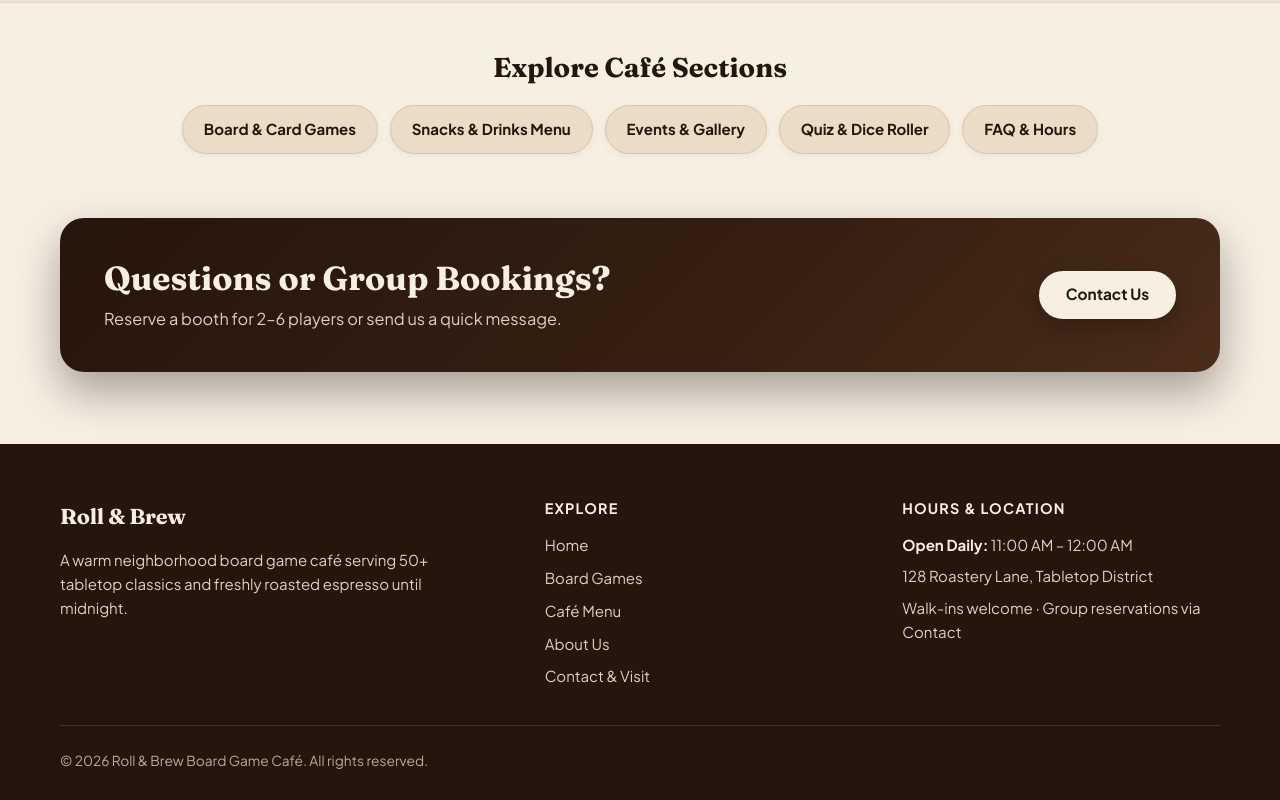
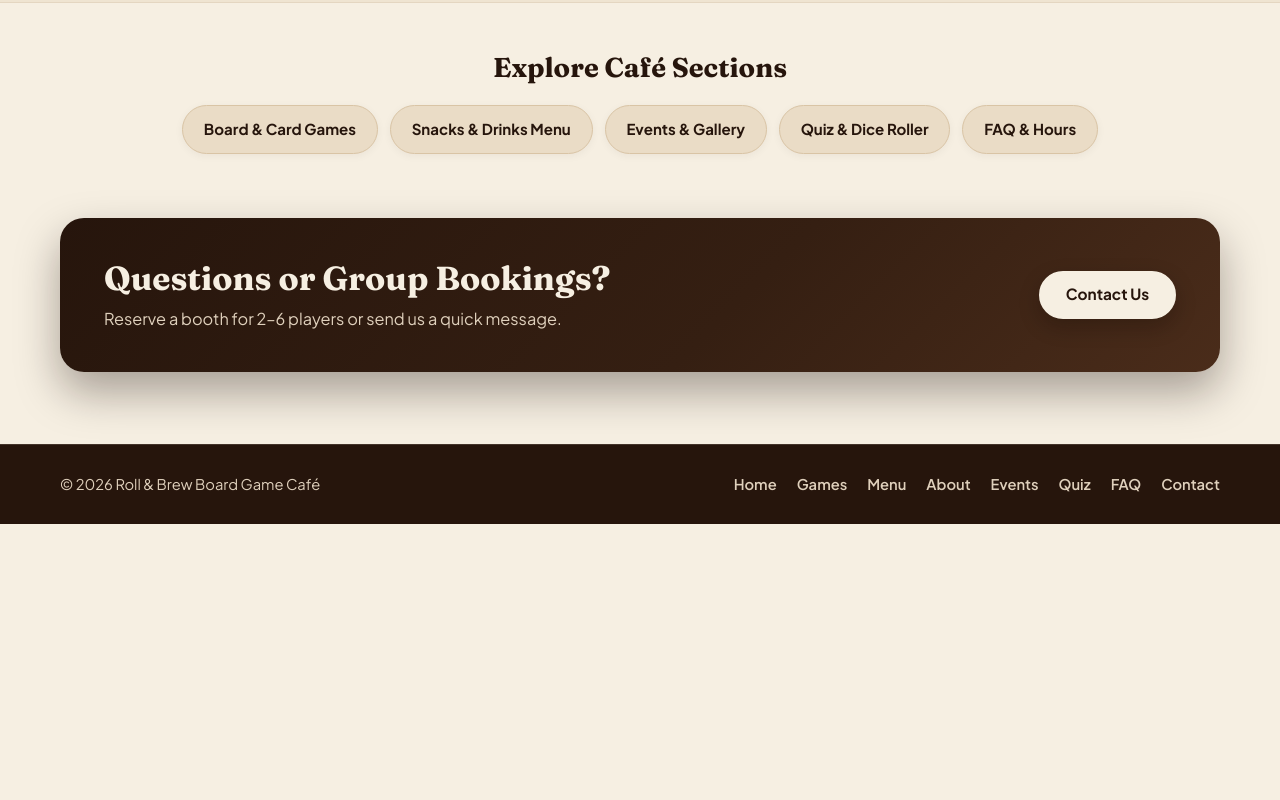
Before and after one commit to Muhammad-Talha-Khan2058/SE-E_Group03_RollAndBrew, a plain HTML site: page index.html in a window 1280 px wide. Shown: the part 1702-2502 px from the top of the page. After the commit the page ends 2226 px from the top, so only its background shows below. Drawn offline with Linux system fonts and the light colour scheme.

Commit message:
Fixed logo

```diff
--- a/css/home-about-contact.css
+++ b/css/home-about-contact.css
@@ -150,8 +150,18 @@ svg {
   display: inline-flex;
   align-items: center;
   justify-content: center;
+  width: 40px;
+  height: 40px;
+  overflow: hidden;
   border-radius: 10px;
+  background-color: var(--bg-cream);
   box-shadow: 0 2px 8px rgba(0, 0, 0, 0.2);
+}
+
+.brand-logo-img {
+  width: 100%;
+  height: 100%;
+  object-fit: cover;
 }
 
 .brand-text {
@@ -901,6 +911,8 @@ svg {
   justify-content: space-between;
   gap: 2rem;
   flex-wrap: wrap;
+  width: 100%;
+  margin-inline: auto;
   padding: 2.5rem 2.75rem;
   border-radius: var(--radius-lg);
   background: linear-gradient(135deg, var(--coffee-darkest) 0%, var(--coffee-dark) 58%, var(--coffee-medium) 100%);
@@ -937,66 +949,45 @@ svg {
 }
 
 /* ==========================================================================
-   Footer (Dark Roasted Coffee Brown)
+   Footer (Simple Dark Roasted Coffee Brown)
    ========================================================================== */
 .site-footer {
   background-color: var(--coffee-darkest);
   color: var(--text-on-dark-muted);
-  padding: 3.5rem 0 1.75rem;
+  border-top: 1px solid rgba(246, 239, 226, 0.14);
+  padding: 1.75rem 0;
 }
 
-.footer-grid {
-  display: grid;
-  grid-template-columns: 1.4fr 1fr 1fr;
-  gap: 2.5rem;
-  padding-bottom: 2.25rem;
-  border-bottom: 1px solid rgba(246, 239, 226, 0.14);
+.footer-simple {
+  display: flex;
+  align-items: center;
+  justify-content: space-between;
+  gap: 1rem 2rem;
+  flex-wrap: wrap;
 }
 
-.brand-logo--footer {
-  margin-bottom: 0.85rem;
+.footer-copyright {
+  font-size: 0.92rem;
+  color: var(--text-on-dark-muted);
 }
 
-.footer-copy {
-  max-width: 38ch;
-  font-size: 0.94rem;
+.footer-nav {
+  display: flex;
+  align-items: center;
+  flex-wrap: wrap;
+  gap: 0.5rem 1.25rem;
+  font-size: 0.92rem;
+  font-weight: 600;
 }
 
-.footer-heading {
-  font-family: var(--font-sans);
-  font-size: 0.9rem;
-  font-weight: 700;
-  text-transform: uppercase;
-  letter-spacing: 0.08em;
-  color: var(--text-on-dark);
-  margin-bottom: 1rem;
+.footer-nav a {
+  color: var(--text-on-dark-muted);
+  transition: color var(--transition-fast);
 }
 
-.footer-links {
-  display: flex;
-  flex-direction: column;
-  gap: 0.55rem;
-  font-size: 0.94rem;
-}
-
-.footer-links a:hover {
+.footer-nav a:hover {
   color: var(--text-on-dark);
   text-decoration: underline;
-}
-
-.footer-detail {
-  font-size: 0.94rem;
-  margin-bottom: 0.45rem;
-}
-
-.footer-detail strong {
-  color: var(--text-on-dark);
-}
-
-.footer-bottom {
-  padding-top: 1.5rem;
-  font-size: 0.86rem;
-  color: rgba(223, 208, 188, 0.8);
 }
 
 /* ==========================================================================
@@ -1014,10 +1005,6 @@ svg {
 
   .cards-grid--3 {
     grid-template-columns: repeat(2, minmax(0, 1fr));
-  }
-
-  .footer-grid {
-    grid-template-columns: 1fr 1fr;
   }
 }
 
@@ -1062,8 +1049,7 @@ svg {
   }
 
   .cards-grid--3,
-  .cards-grid--4,
-  .footer-grid {
+  .cards-grid--4 {
     grid-template-columns: 1fr;
   }
 
@@ -1080,6 +1066,18 @@ svg {
   }
 
   .booking-banner {
+    justify-content: center;
+    text-align: center;
     padding: 1.85rem 1.5rem;
   }
+
+  .footer-simple {
+    flex-direction: column;
+    align-items: center;
+    text-align: center;
+  }
+
+  .footer-nav {
+    justify-content: center;
+  }
 }
--- a/index.html
+++ b/index.html
@@ -23,17 +23,7 @@
     <div class="container nav-container">
       <a class="brand-logo" href="index.html" aria-label="Roll &amp; Brew Home">
         <span class="brand-mark" aria-hidden="true">
-          <svg viewBox="0 0 40 40" width="36" height="36" fill="none" xmlns="http://www.w3.org/2000/svg">
-            <rect x="2" y="2" width="36" height="36" rx="10" fill="#F6EFE2" />
-            <rect x="7" y="10" width="16" height="16" rx="3.5" fill="#3A2214" />
-            <circle cx="11.5" cy="14.5" r="1.4" fill="#F6EFE2" />
-            <circle cx="15" cy="18" r="1.4" fill="#F6EFE2" />
-            <circle cx="18.5" cy="21.5" r="1.4" fill="#F6EFE2" />
-            <path d="M22 20H31V25.5C31 28.5376 28.5376 31 25.5 31C22.4624 31 20 28.5376 20 25.5V22C20 20.8954 20.8954 20 22 20Z" fill="#B5743E" />
-            <path d="M31 21.5H32.5C33.8807 21.5 35 22.6193 35 24C35 25.3807 33.8807 26.5 32.5 26.5H31" stroke="#3A2214" stroke-width="2" stroke-linecap="round" />
-            <path d="M24.5 16.5C24.5 15 26 14.5 25.5 12.5" stroke="#3A2214" stroke-width="1.6" stroke-linecap="round" />
-            <path d="M28 16.5C28 15 29.5 14.5 29 12.5" stroke="#3A2214" stroke-width="1.6" stroke-linecap="round" />
-          </svg>
+          <img class="brand-logo-img" src="images/logo.png" alt="" width="40" height="40" />
         </span>
         <span class="brand-text">
           <span class="brand-name">Roll &amp; Brew</span>
@@ -281,36 +271,18 @@
   </main>
 
   <footer class="site-footer">
-    <div class="container footer-grid">
-      <div class="footer-brand">
-        <a class="brand-logo brand-logo--footer" href="index.html">
-          <span class="brand-name">Roll &amp; Brew</span>
-        </a>
-        <p class="footer-copy">
-          A warm neighborhood board game café serving 50+ tabletop classics and freshly roasted espresso until midnight.
-        </p>
-      </div>
-
-      <div class="footer-col">
-        <h2 class="footer-heading">Explore</h2>
-        <ul class="footer-links">
-          <li><a href="index.html">Home</a></li>
-          <li><a href="pages/games.html">Board Games</a></li>
-          <li><a href="pages/menu.html">Café Menu</a></li>
-          <li><a href="pages/about.html">About Us</a></li>
-          <li><a href="pages/contact.html">Contact &amp; Visit</a></li>
-        </ul>
-      </div>
-
-      <div class="footer-col">
-        <h2 class="footer-heading">Hours &amp; Location</h2>
-        <p class="footer-detail"><strong>Open Daily:</strong> 11:00 AM – 12:00 AM</p>
-        <p class="footer-detail">128 Roastery Lane, Tabletop District</p>
-        <p class="footer-detail">Walk-ins welcome · Group reservations via Contact</p>
-      </div>
-    </div>
-    <div class="container footer-bottom">
-      <p>&copy; 2026 Roll &amp; Brew Board Game Café. All rights reserved.</p>
+    <div class="container footer-simple">
+      <p class="footer-copyright">&copy; 2026 Roll &amp; Brew Board Game Café</p>
+      <nav class="footer-nav" aria-label="Footer Navigation">
+        <a href="index.html">Home</a>
+        <a href="pages/games.html">Games</a>
+        <a href="pages/menu.html">Menu</a>
+        <a href="pages/about.html">About</a>
+        <a href="pages/events.html">Events</a>
+        <a href="pages/quiz.html">Quiz</a>
+        <a href="pages/faq.html">FAQ</a>
+        <a href="pages/contact.html">Contact</a>
+      </nav>
     </div>
   </footer>
 
```
Also changed, not shown: images/logo.png (added).
